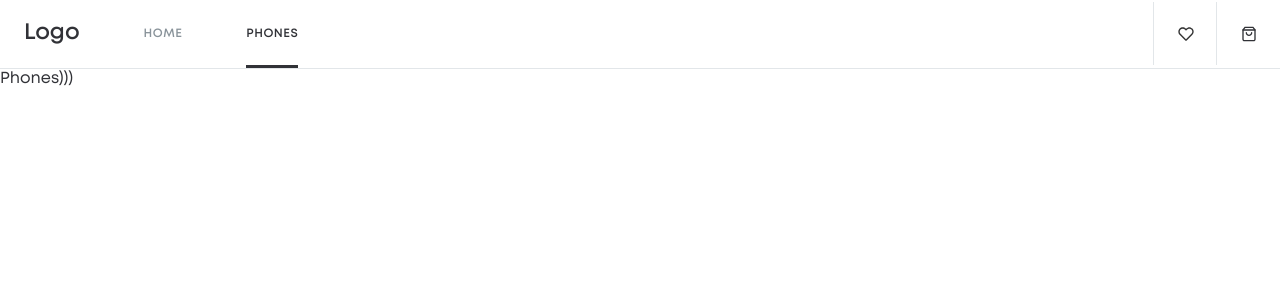
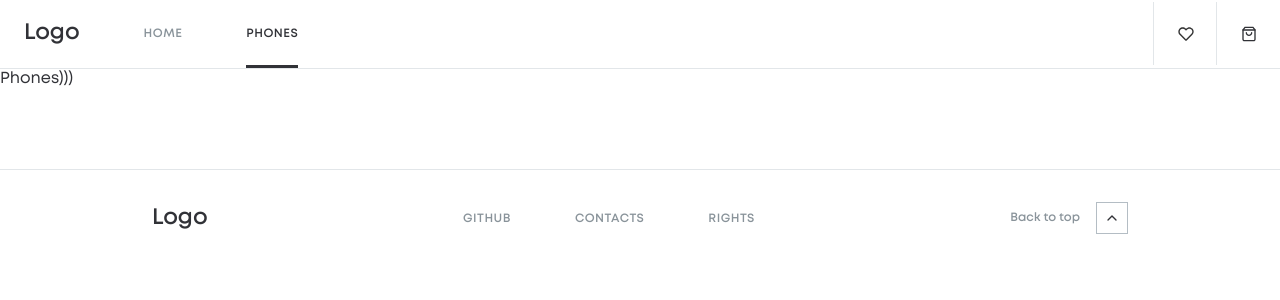
Before and after one commit to delenjer/phone-catalog, a React (Create React App) app: page /#/phones in a window 1280 px wide. Shown: the top 300 px of the page. Built offline with nearby package versions, Linux system fonts and the light colour scheme.

Commit message:
add footer

```diff
--- a/package.json
+++ b/package.json
@@ -12,6 +12,7 @@
     "react": "^16.13.1",
     "react-dom": "^16.13.1",
     "react-router-dom": "^5.2.0",
+    "react-router-hash-link": "^2.2.2",
     "react-scripts": "3.4.1",
     "react-slick": "^0.27.11",
     "slick-carousel": "^1.8.1"
--- a/src/App.js
+++ b/src/App.js
@@ -4,6 +4,7 @@ import { Switch, Route } from 'react-router-dom';
 import { Header } from './components/Header/Header';
 import { Home } from './components/Home/Home';
 import { Phones } from './components/Phones/Phones';
+import { Footer } from './components/Footer/Footer';
 
 import './App.scss';
 
@@ -23,6 +24,8 @@ const App = () => (
         component={Phones}
       />
     </Switch>
+
+    <Footer />
   </>
 );
 
--- /dev/null
+++ b/src/components/Footer/Footer.js
@@ -0,0 +1,39 @@
+import React from 'react';
+import { Link, useLocation } from 'react-router-dom';
+import { HashLink } from 'react-router-hash-link';
+
+export const Footer = () => (
+  <footer className="footer">
+    <div className="logo">
+      <Link to="/" className="logo__link">Logo</Link>
+    </div>
+
+    <nav className="footer__nav">
+      <Link
+        to="https://github.com/"
+        className="footer__nav-link"
+      >
+        Github
+      </Link>
+
+      <Link to="/" className="footer__nav-link">Contacts</Link>
+
+      <Link to="/" className="footer__nav-link">rights</Link>
+    </nav>
+
+    <HashLink
+      to={`${useLocation().pathname}#header`}
+      className="top"
+    >
+      Back to top
+
+      <span className="top__arrow">
+        <img
+          src="/img/icons/arrow_top.svg"
+          alt="Arrow top"
+          className="top__arrow--img"
+        />
+      </span>
+    </HashLink>
+  </footer>
+);
--- a/src/components/Header/Header.js
+++ b/src/components/Header/Header.js
@@ -6,7 +6,7 @@ import { Service } from '../Service/Service';
 import './header.scss';
 
 export const Header = () => (
-  <header className="header">
+  <header id="header" className="header">
     <Nav />
 
     <Service />
--- a/src/styles/default.scss
+++ b/src/styles/default.scss
@@ -4,6 +4,7 @@ body {
   font-size: 16px;
   line-height: 1.4;
   color: #313237;
+  scroll-behavior: smooth;
 }
 
 a {
@@ -53,3 +54,35 @@ a {
     right: 0;
   }
 }
+
+.top {
+  display: flex;
+  align-items: center;
+  font-size: 12px;
+  font-weight: 600;
+  color: #89939a;
+  transition: opacity 0.3s;
+
+  &__arrow {
+    display: flex;
+    justify-content: center;
+    align-items: center;
+    width: 32px;
+    height: 32px;
+    border: 1px solid #b4bdc4;
+    box-sizing: border-box;
+    margin-left: 1rem;
+
+    &--img {
+      transition: transform 0.3s;
+    }
+  }
+
+  &:hover {
+    opacity: 0.7;
+
+    .top__arrow--img {
+      transform: translate(0, -3px);
+    }
+  }
+}
--- /dev/null
+++ b/src/styles/footer.scss
@@ -0,0 +1,27 @@
+.footer {
+  @include flex-space-between;
+  align-items: center;
+  margin-top: 80px;
+  padding: 2rem 9.5rem;
+  background: #fff;
+  box-shadow: 0px -1px 0px #e2e6e9;
+  font-family: "Mont-SemiBold", sans-serif;
+
+  &__nav-link {
+    font-size: 12px;
+    font-weight: bold;
+    letter-spacing: 0.04em;
+    text-transform: uppercase;
+    color: #89939a;
+    transition: opacity 0.3s;
+
+    &:not(:last-of-type) {
+      margin-right: 4rem;
+    }
+
+    &:hover,
+    &:focus {
+      opacity: 0.5;
+    }
+  }
+}
--- a/src/styles/main.scss
+++ b/src/styles/main.scss
@@ -4,3 +4,4 @@
 @import "mixins";
 @import "vars";
 @import "card";
+@import "footer";
```
Also changed, not shown: public/img/icons/arrow_top.svg (added), 1 other file (tests, documents, lock files or other folders).
